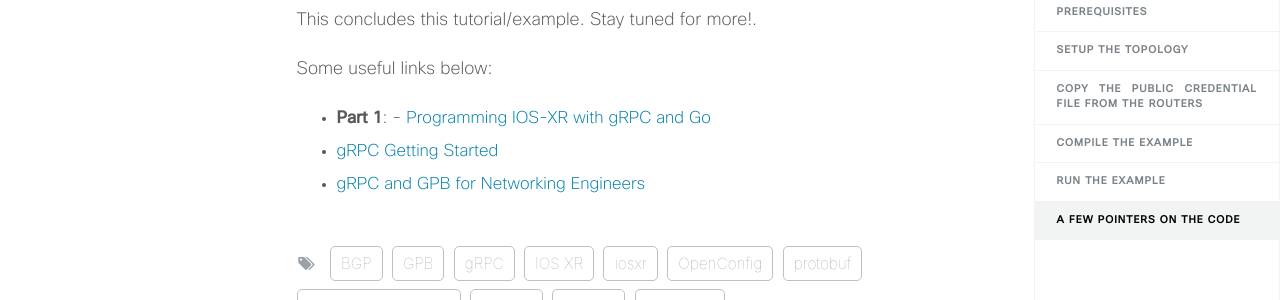
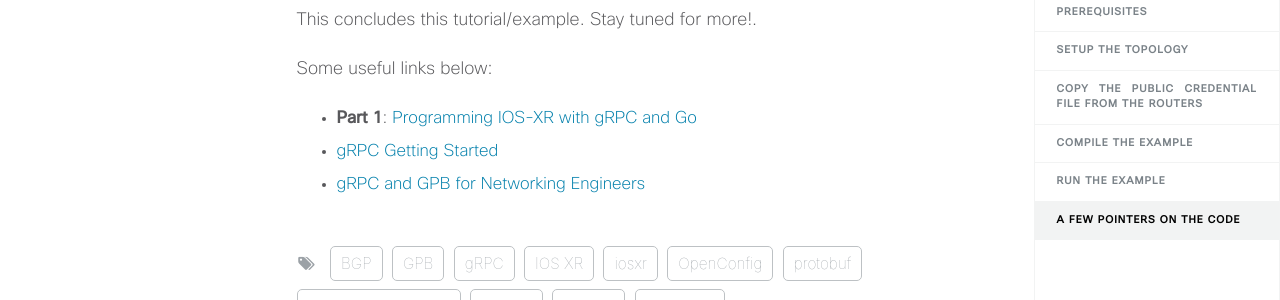
Before and after one commit to xrdocs/programmability, a Jekyll site: the page built from _tutorials/2017-08-14-validate-the-intent-of-network-config-changes.md, in a window 1280 px wide and 900 px high, scrolled down 9239 px. Shown: the part 212-512 px from the top of the window. Built offline with Jekyll 4.4.1, drawn with Linux system fonts in a browser that asks for light colours; comment, search, counter and statistics services are not loaded.

```diff
--- a/_tutorials/2017-08-14-validate-the-intent-of-network-config-changes.md
+++ b/_tutorials/2017-08-14-validate-the-intent-of-network-config-changes.md
@@ -389,6 +389,6 @@ This concludes this tutorial/example. Stay tuned for more!.
 
 Some useful links below:
 
-- **Part 1**: - [Programming IOS-XR with gRPC and Go]({{ site.url }}/programmability/tutorials/2017-08-04-programming-ios-xr-with-grpc-and-go/)
+- **Part 1**: [Programming IOS-XR with gRPC and Go]({{ site.url }}/programmability/tutorials/2017-08-04-programming-ios-xr-with-grpc-and-go/)
 - [gRPC Getting Started](https://github.com/CiscoDevNet/grpc-getting-started)
 - [gRPC and GPB for Networking Engineers](https://github.com/nleiva/gmessaging)
```
